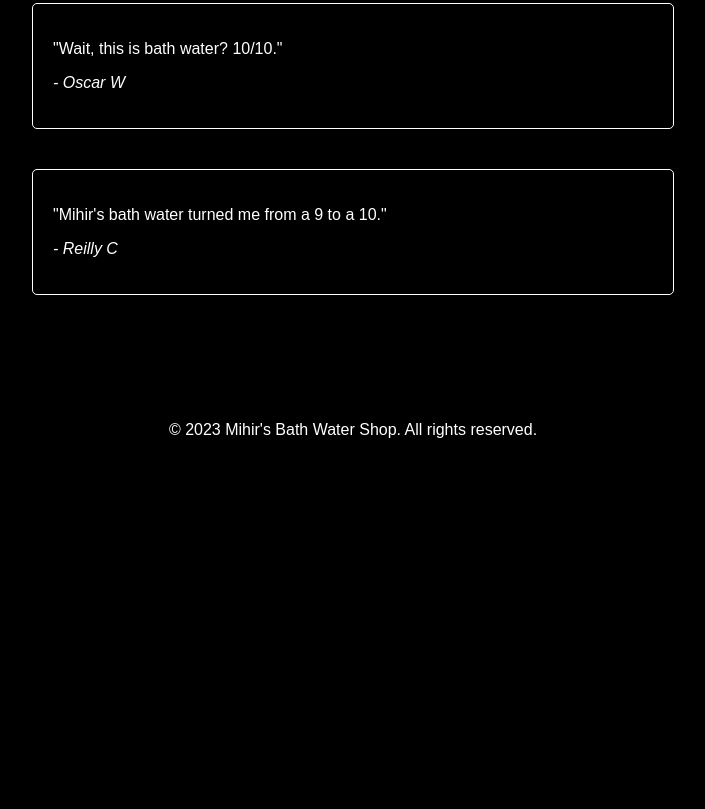
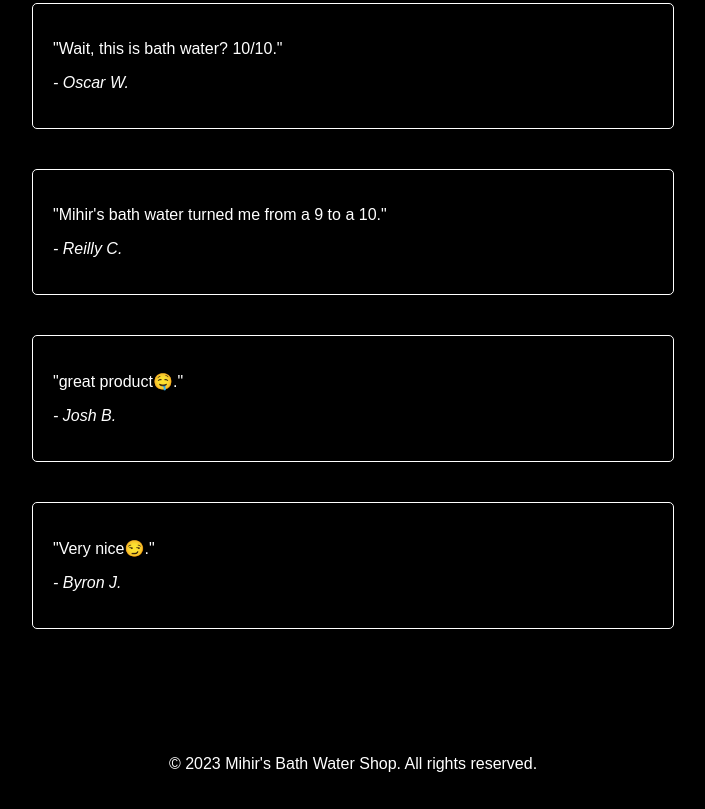
Before and after one commit to YodasBalls/MBW, a plain HTML site: page index.html in a window 1280 px wide. Shown: the part 2911-3720 px from the top of the page, without its empty margins (287-992 px from the left). Before the commit the page ends 3386 px from the top, so only its background shows below. Drawn offline with Linux system fonts and the light colour scheme.

Commit message:
Update index.html

```diff
--- a/index.html
+++ b/index.html
@@ -416,11 +416,19 @@
             </div>
             <div class="review">
                 <p>"Wait, this is bath water? 10/10."</p>
-                <p><em>- Oscar W</p></em>
+                <p><em>- Oscar W.</em></p>
             </div>
             <div class="review">
                 <p>"Mihir's bath water turned me from a 9 to a 10."</p>
-                <p><em>- Reilly C</p></em>
+                <p><em>- Reilly C.</em></p>
+            </div>
+            <div class="review">
+                <p>"great product🤤."</p>
+                <p><em>- Josh B.</em></p>
+            </div>
+            <div class="review">
+                <p>"Very nice😏."</p>
+                <p><em>- Byron J.</em></p>
             </div>
 
         </section>
```
